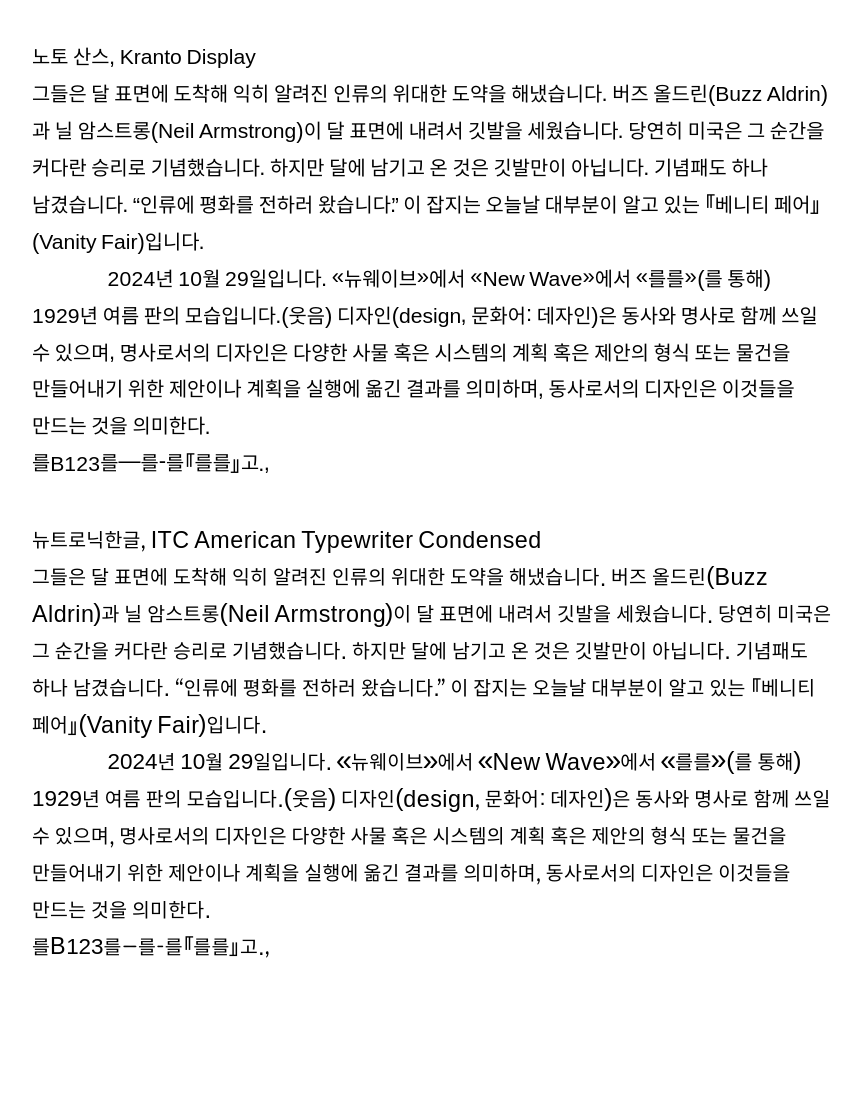
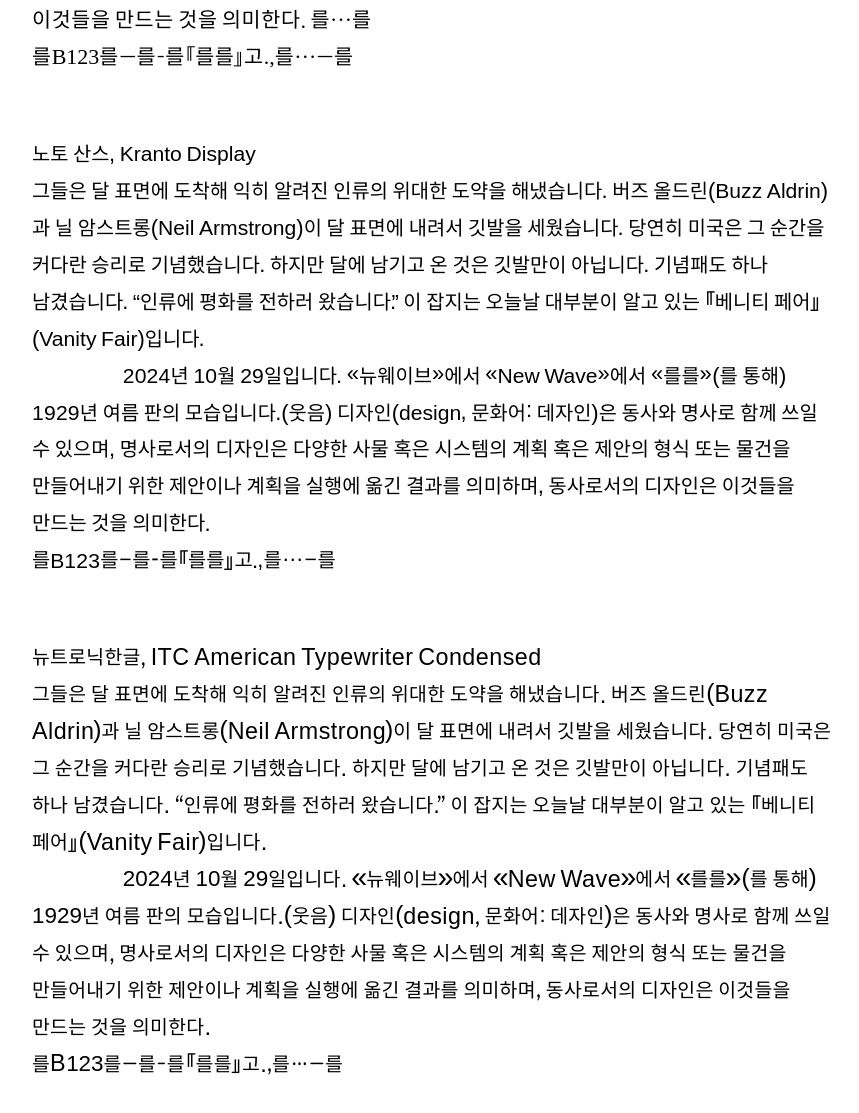
Before and after one commit to ueyuep/seokki-hangul-kuad2024, a plain HTML site: page index.html in a window 1280 px wide. Shown: the part 487-1600 px from the top of the page, without its empty margins (208-1067 px from the left). Before the commit the page ends 1573 px from the top, so only its background shows below. Drawn offline with Linux system fonts and the light colour scheme; files whose address does not match are found by name.

Commit message:
Update typesettings

```diff
--- a/assets/scripts/seokki-hangul-beta-kuad.js
+++ b/assets/scripts/seokki-hangul-beta-kuad.js
@@ -30,8 +30,13 @@
       return `<span class="숫자">${match}</span>`;
     });
 
+    // 말줄임표
+    innerText = innerText.replace(/[\…]/g, (match) => {
+      return `<span class="말줄임표">${match}</span>`;
+    });
+
     // 대시
-    innerText = innerText.replace(/(\—)/g, (match) => {
+    innerText = innerText.replace(/([\-\—])/g, (match) => {
       return `<span class="대시">${match}</span>`;
     });
 
@@ -108,6 +113,11 @@
     // 따옴표
     innerText = innerText.replace(/([\‘\’\“\”])/g, (match) => {
       return `<span class="따옴표">${match}</span>`;
+    });
+
+    // 말줄임표
+    innerText = innerText.replace(/[\…]/g, (match) => {
+      return `<span class="말줄임표">${match}</span>`;
     });
 
     // 대시
@@ -195,6 +205,11 @@
       return `<span class="따옴표">${match}</span>`;
     });
 
+    // 말줄임표
+    innerText = innerText.replace(/[\…]/g, (match) => {
+      return `<span class="말줄임표">${match}</span>`;
+    });
+
     // 대시
     innerText = innerText.replace(/([\-\—])/g, (match) => {
       return `<span class="대시">${match}</span>`;
--- a/assets/styles/sass/common.sass
+++ b/assets/styles/sass/common.sass
@@ -81,26 +81,33 @@
 #content
   width: 100%
   max-width: 880px
-  padding: 80px 40px
+  padding: 120px 40px
   margin: 0 auto
   @include mobile
     padding: 80px 24px
 
 .body
-  margin-bottom: 40px //temp
+  margin-bottom: 60px //temp
+  @include mobile
+    margin-bottom: 40px //temp
 
 // Typography
 
 .indent
-  text-indent: 20mm
+  text-indent: 24mm
+  @include mobile
+    text-indent: 16mm
 
 .colored
   .roman
     color: #FF5729
+  .romanParenthesis,
+  .마침표따옴표
+    color: #D90000
   .한글
-    color: #007327
+    color: #006923
   .한글괄호꺽쇠낫표
-    color: #00DB4A
+    color: #00BF40
   .숫자
     color: #008DE7
   .대시,
@@ -108,10 +115,13 @@
     color: #F5B400
   .꺽쇠,
   .낫표,
-  .마침표따옴표
-    color: #FF59E6
+  .말줄임표
+    color: #FFB8E8
+  .꺽쇠괄호,
   .낫표괄호
-    color: #FFA6E3
+    color: #F565DF
+  .괄호
+    color: #00D8FF
 
 // A Serif
 #body-A
@@ -142,7 +152,10 @@
     font-variant-numeric: lining-nums
   .콜론
     bottom: 0.12em
+  .말줄임표
+    bottom: 0.28em
   .대시
+    bottom: 0.05em
   .꺽쇠
     bottom: 0.09em
   .마침표따옴표
@@ -188,6 +201,8 @@
   .따옴표
     margin: 0 -0.008em
     bottom: -0.018em
+  .말줄임표
+    bottom: 0.31em
   .대시,
   .꺽쇠,
   .꺽쇠괄호,
@@ -245,6 +260,9 @@
   .따옴표
     font-size: 108%
     bottom: 0.02em
+  .말줄임표
+    font-size: 108%
+    bottom: 0.282em
   .괄호
     font-size: 112%
     bottom: 0.04em
@@ -256,7 +274,7 @@
     font-size: 130%
     letter-spacing: 0.03em
     margin: 0 -0.03em
-    bottom: 0.01em
+    bottom: -0.015em
   .대시
     bottom: 0.07em
   .콜론
--- a/index.html
+++ b/index.html
@@ -17,8 +17,9 @@
         <div class="body" id="body-A">
           <p class="A">산돌 명조 Neo1, Quinn Text</p>
           <p class="A">그들은 달 표면에 도착해 익히 알려진 인류의 위대한 도약을 해냈습니다. 버즈 올드린(Buzz Aldrin)과 닐 암스트롱(Neil Armstrong)이 달 표면에 내려서 깃발을 세웠습니다. 당연히 미국은 그 순간을 커다란 승리로 기념했습니다. 하지만 달에 남기고 온 것은 깃발만이 아닙니다. 기념패도 하나 남겼습니다. “인류에 평화를 전하러 왔습니다.” 이 잡지는 오늘날 대부분이 알고 있는 『베니티 페어』(Vanity Fair)입니다. </p>
-          <p class="A indent">
-            2024년 10월 29일입니다. «뉴웨이브»에서 «New Wave»에서 «를를»(를 통해) 1929년 여름 판의 모습입니다.(웃음) 디자인(design, 문화어: 데자인)은 동사와 명사로 함께 쓰일 수 있으며, 명사로서의 디자인은 다양한 사물 혹은 시스템의 계획 혹은 제안의 형식 또는 물건을 만들어내기 위한 제안이나 계획을 실행에 옮긴 결과를 의미하며, 동사로서의 디자인은 이것들을 만드는 것을 의미한다.
+          <p class="A indent">2024년 10월 29일입니다. «뉴웨이브»에서 «New Wave»에서 «를를»(를 통해) 1929년 여름 판의 모습입니다.(웃음) 디자인(design, 문화어: 데자인)은 동사와 명사로 함께 쓰일 수 있으며, 명사로서의 디자인은 다양한 사물 혹은 시스템의 계획 혹은 제안의 형식 또는 물건을 만들어내기 위한 제안이나 계획을 실행에 옮긴 결과를 의미하며, 동사로서의 디자인은 이것들을 만드는 것을 의미한다. 를…를</p>
+          <p class="A">
+            를B123를—를-를『를를』고.,를…—를
 
           </p>
         </div>
@@ -27,7 +28,7 @@
           <p class="B">그들은 달 표면에 도착해 익히 알려진 인류의 위대한 도약을 해냈습니다. 버즈 올드린(Buzz Aldrin)과 닐 암스트롱(Neil Armstrong)이 달 표면에 내려서 깃발을 세웠습니다. 당연히 미국은 그 순간을 커다란 승리로 기념했습니다. 하지만 달에 남기고 온 것은 깃발만이 아닙니다. 기념패도 하나 남겼습니다. “인류에 평화를 전하러 왔습니다.” 이 잡지는 오늘날 대부분이 알고 있는 『베니티 페어』(Vanity Fair)입니다.</p>
           <p class="B indent">2024년 10월 29일입니다. «뉴웨이브»에서 «New Wave»에서 «를를»(를 통해) 1929년 여름 판의 모습입니다.(웃음) 디자인(design, 문화어: 데자인)은 동사와 명사로 함께 쓰일 수 있으며, 명사로서의 디자인은 다양한 사물 혹은 시스템의 계획 혹은 제안의 형식 또는 물건을 만들어내기 위한 제안이나 계획을 실행에 옮긴 결과를 의미하며, 동사로서의 디자인은 이것들을 만드는 것을 의미한다.</p>
           <p class="B">
-            를B123를—를-를『를를』고.,
+            를B123를—를-를『를를』고.,를…—를
 
           </p>
         </div>
@@ -35,7 +36,7 @@
           <p class="D">뉴트로닉한글, ITC American Typewriter Condensed</p>
           <p class="D">그들은 달 표면에 도착해 익히 알려진 인류의 위대한 도약을 해냈습니다. 버즈 올드린(Buzz Aldrin)과 닐 암스트롱(Neil Armstrong)이 달 표면에 내려서 깃발을 세웠습니다. 당연히 미국은 그 순간을 커다란 승리로 기념했습니다. 하지만 달에 남기고 온 것은 깃발만이 아닙니다. 기념패도 하나 남겼습니다. “인류에 평화를 전하러 왔습니다.” 이 잡지는 오늘날 대부분이 알고 있는 『베니티 페어』(Vanity Fair)입니다.</p>
           <p class="D indent">2024년 10월 29일입니다. «뉴웨이브»에서 «New Wave»에서 «를를»(를 통해) 1929년 여름 판의 모습입니다.(웃음) 디자인(design, 문화어: 데자인)은 동사와 명사로 함께 쓰일 수 있으며, 명사로서의 디자인은 다양한 사물 혹은 시스템의 계획 혹은 제안의 형식 또는 물건을 만들어내기 위한 제안이나 계획을 실행에 옮긴 결과를 의미하며, 동사로서의 디자인은 이것들을 만드는 것을 의미한다.</p>
-          <p class="D">를B123를—를-를『를를』고.,</p>
+          <p class="D">를B123를—를-를『를를』고.,를…—를</p>
         </div>
       </div>
     </div>
```
Also changed, not shown: assets/fonts/SansB-Custom-Regular.woff, assets/fonts/SansB-Custom-Regular.woff2, assets/fonts/SansD-Custom-Regular.woff, assets/fonts/SansD-Custom-Regular.woff2, assets/styles/common.css, 1 other file.
